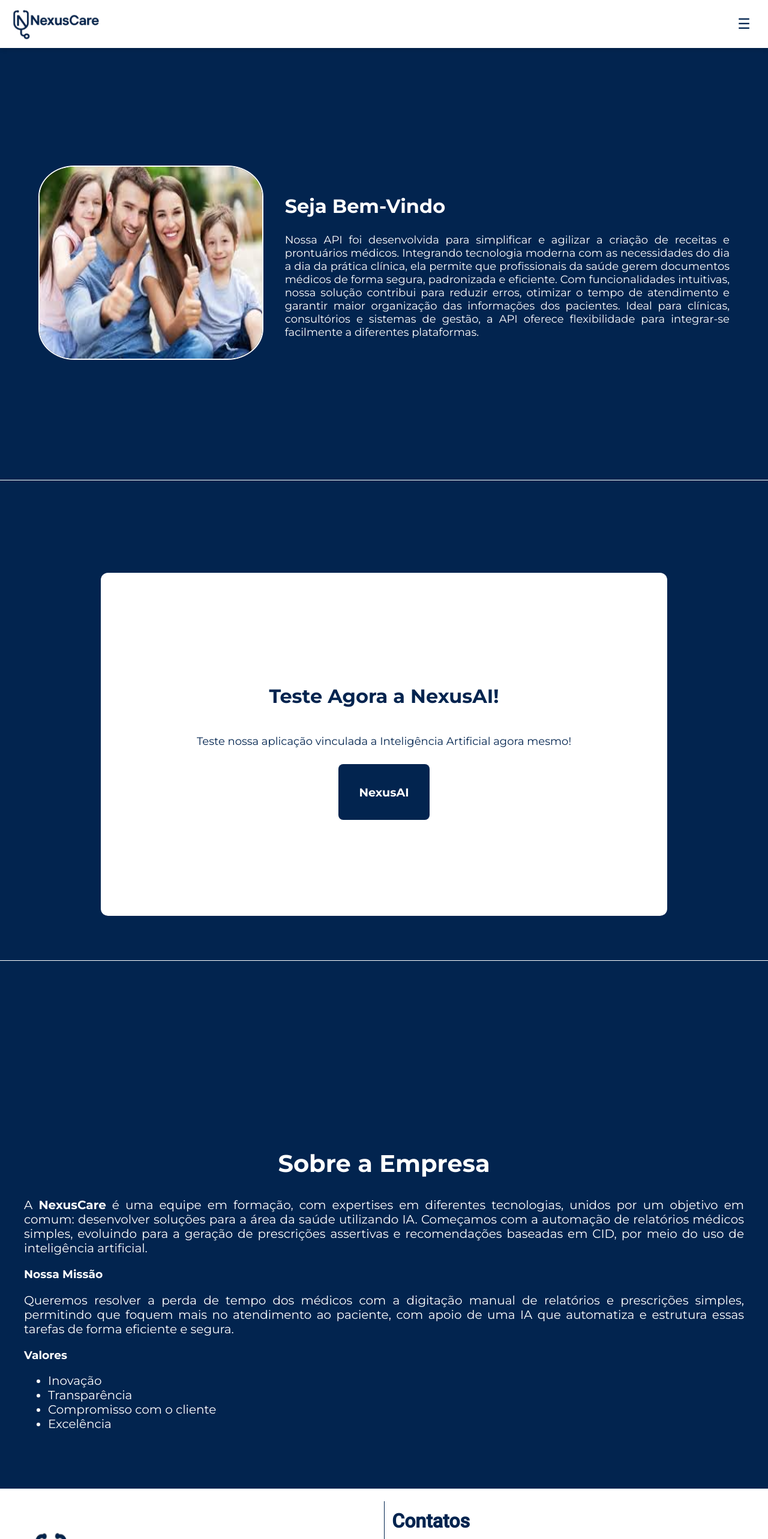
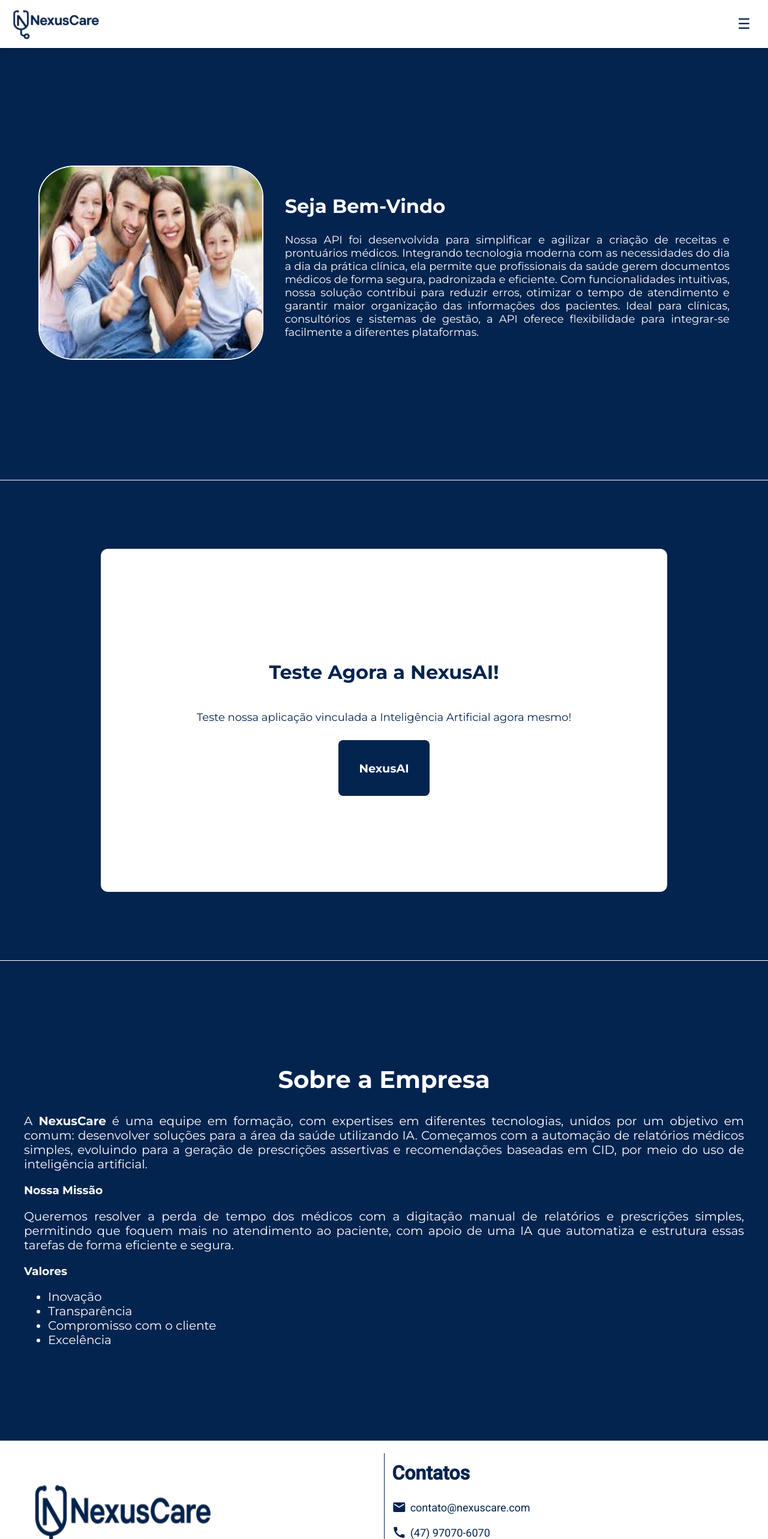
Before and after one commit to dennerborba/hackaton-front, an Angular app in the folder nexusCareFront/: page / in a window 1280 px wide. Shown: the top 2566 px of the page at 60% size. Built offline with nearby package versions, Linux system fonts and the light colour scheme.

Commit message:
ajustes de centralização

```diff
--- a/nexusCareFront/src/app/pages/home/home.component.css
+++ b/nexusCareFront/src/app/pages/home/home.component.css
@@ -68,18 +68,16 @@
   background-color: #02244f;
   display: flex;
   flex-direction: column;
-  gap: 5em;
 }
 
 #teste-api {
   display: flex;
   flex-direction: column;
-  height: 90vh;
+  height: 100vh;
   justify-content: center;
   align-items: center;
   color: #02244f;
   border-bottom: 1px solid white;
-
 }
 
 .teste-api__content {
--- a/nexusCareFront/src/app/pages/sobre/sobre.component.css
+++ b/nexusCareFront/src/app/pages/sobre/sobre.component.css
@@ -1,6 +1,5 @@
 .about-container {
   background-color: #02244f;
-  height: 50vh;
   align-items: center;
   justify-content: space-between;
   font-family: var(--fonte-principal);
--- a/nexusCareFront/src/app/pages/sobre/sobre.component.html
+++ b/nexusCareFront/src/app/pages/sobre/sobre.component.html
@@ -14,4 +14,4 @@
       <li>Compromisso com o cliente</li>
       <li>Excelência</li>
     </ul>
-  </div>
+</div>
```
